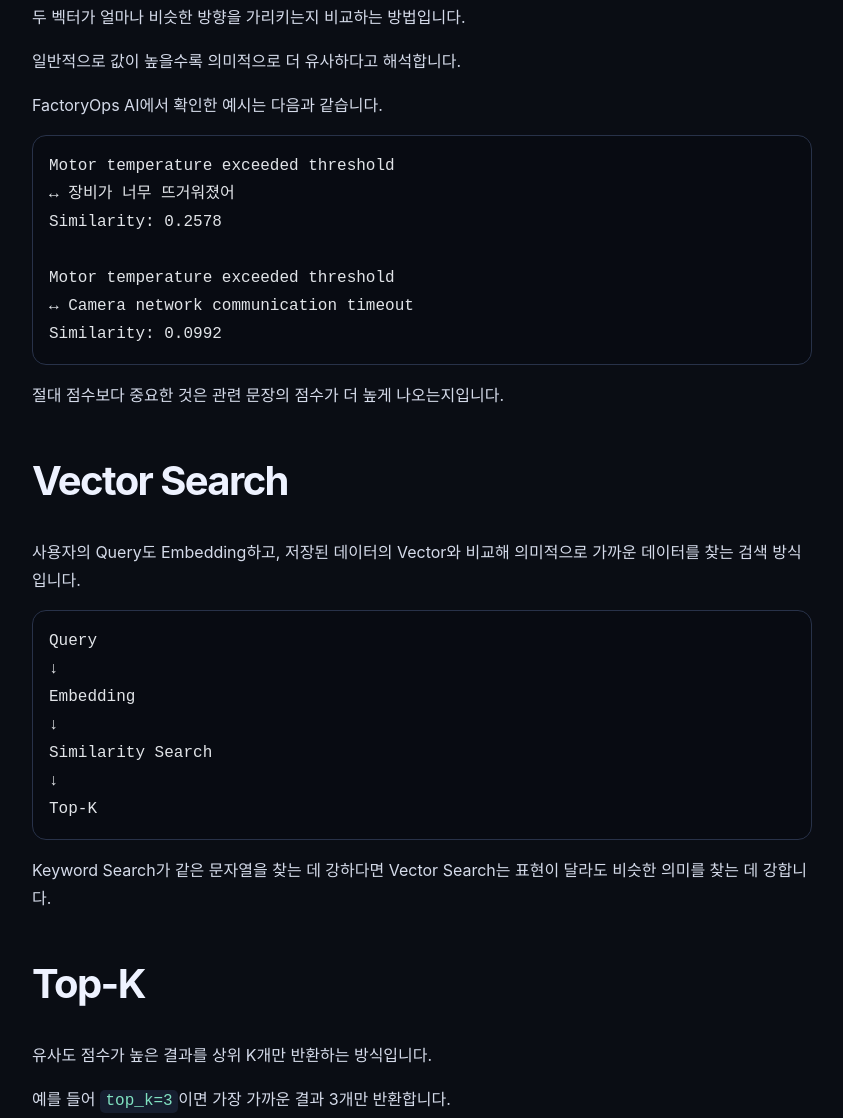
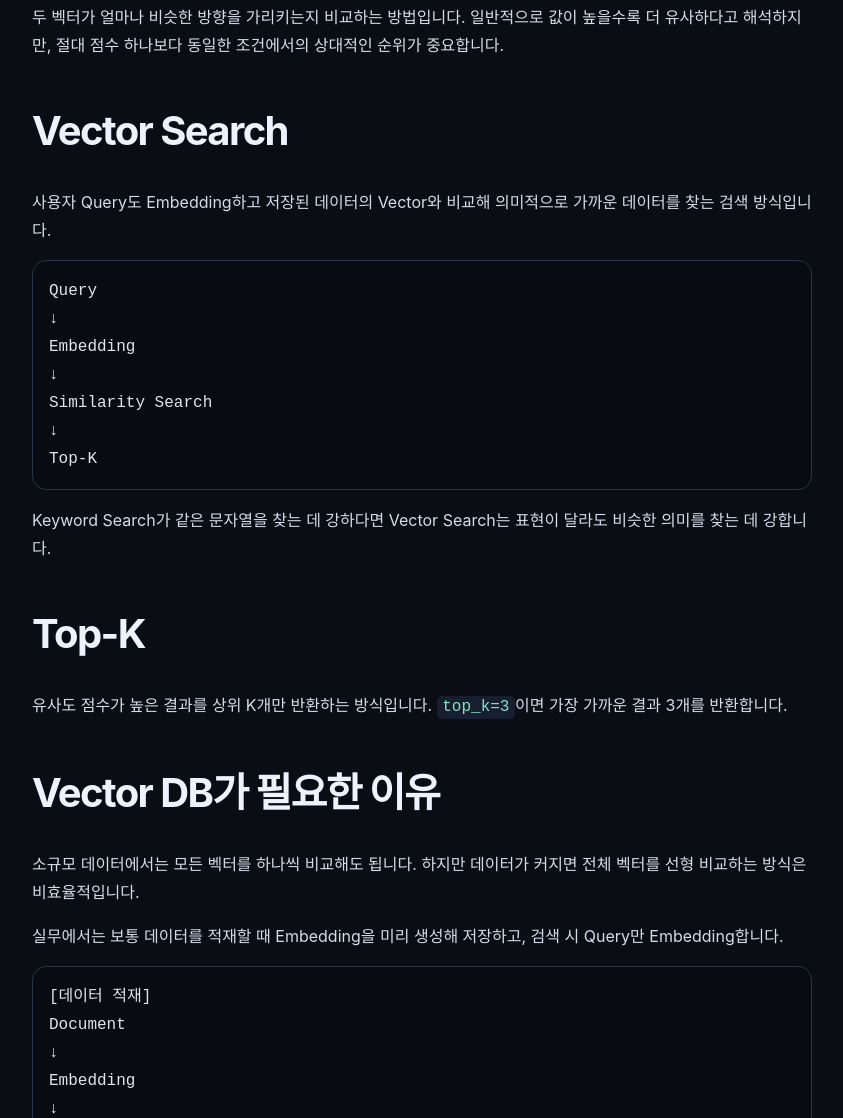
Before and after one commit to jaedark/jamtaeng-dev-lab, an Astro site: page /jamtaeng-dev-lab/blog/embedding-vector-search-core-concepts in a window 1280 px wide. Shown: the part 1188-2306 px from the top of the page, without its empty margins (218-1061 px from the left). Built offline with nearby package versions, Linux system fonts and the light colour scheme; Astro itself is replaced by a stand-in of ours; code samples lack their colours.

Commit message:
docs: make vector search concept note project independent

````diff
--- a/src/content/blog/embedding-vector-search-core-concepts.md
+++ b/src/content/blog/embedding-vector-search-core-concepts.md
@@ -6,7 +6,7 @@ tags: [Concept, AI, Embedding, Vector Search]
 draft: false
 ---
 
-FactoryOps AI를 진행하면서 자주 다시 보게 될 개념을 별도로 정리합니다.
+Embedding과 Vector Search를 사용할 때 반복해서 확인하게 되는 핵심 개념을 프로젝트와 분리해 정리합니다.
 
 ## Embedding
 Embedding은 텍스트의 의미를 숫자 벡터로 표현하는 방식입니다.
@@ -29,26 +29,10 @@ Motor temperature exceeded threshold
 ```
 
 ## Cosine Similarity
-두 벡터가 얼마나 비슷한 방향을 가리키는지 비교하는 방법입니다.
-
-일반적으로 값이 높을수록 의미적으로 더 유사하다고 해석합니다.
-
-FactoryOps AI에서 확인한 예시는 다음과 같습니다.
-
-```text
-Motor temperature exceeded threshold
-↔ 장비가 너무 뜨거워졌어
-Similarity: 0.2578
-
-Motor temperature exceeded threshold
-↔ Camera network communication timeout
-Similarity: 0.0992
-```
-
-절대 점수보다 중요한 것은 관련 문장의 점수가 더 높게 나오는지입니다.
+두 벡터가 얼마나 비슷한 방향을 가리키는지 비교하는 방법입니다. 일반적으로 값이 높을수록 더 유사하다고 해석하지만, 절대 점수 하나보다 동일한 조건에서의 상대적인 순위가 중요합니다.
 
 ## Vector Search
-사용자의 Query도 Embedding하고, 저장된 데이터의 Vector와 비교해 의미적으로 가까운 데이터를 찾는 검색 방식입니다.
+사용자 Query도 Embedding하고 저장된 데이터의 Vector와 비교해 의미적으로 가까운 데이터를 찾는 검색 방식입니다.
 
 ```text
 Query
@@ -63,16 +47,12 @@ Top-K
 Keyword Search가 같은 문자열을 찾는 데 강하다면 Vector Search는 표현이 달라도 비슷한 의미를 찾는 데 강합니다.
 
 ## Top-K
-유사도 점수가 높은 결과를 상위 K개만 반환하는 방식입니다.
-
-예를 들어 `top_k=3`이면 가장 가까운 결과 3개만 반환합니다.
+유사도 점수가 높은 결과를 상위 K개만 반환하는 방식입니다. `top_k=3`이면 가장 가까운 결과 3개를 반환합니다.
 
 ## Vector DB가 필요한 이유
-소규모 데이터에서는 모든 벡터를 하나씩 비교해도 됩니다.
+소규모 데이터에서는 모든 벡터를 하나씩 비교해도 됩니다. 하지만 데이터가 커지면 전체 벡터를 선형 비교하는 방식은 비효율적입니다.
 
-하지만 데이터가 커지면 검색마다 모든 데이터를 다시 Embedding하거나 전체 벡터를 선형 비교하는 방식은 비효율적입니다.
-
-실무에서는 보통 데이터를 등록할 때 Embedding을 미리 생성해 Vector DB에 저장합니다.
+실무에서는 보통 데이터를 적재할 때 Embedding을 미리 생성해 저장하고, 검색 시 Query만 Embedding합니다.
 
 ```text
 [데이터 적재]
@@ -92,14 +72,12 @@ Vector DB 검색
 Top-K
 ```
 
-데이터 규모가 더 커지면 ANN Index, Metadata Filtering, Hybrid Search, Reranking 같은 요소가 추가됩니다.
+데이터 규모가 커지면 ANN Index, Metadata Filtering, Hybrid Search, Reranking 같은 요소가 추가됩니다.
 
 ## Keyword Search와 Vector Search
-둘 중 하나가 항상 더 좋은 것은 아닙니다.
+둘 중 하나가 항상 더 좋은 것은 아닙니다. 코드, ID, 고유명사처럼 문자열 일치가 중요한 경우 Keyword Search가 강하고, 자연어 표현처럼 의미가 중요한 경우 Vector Search가 강합니다.
 
-정확한 장애 코드나 설비명처럼 문자열 일치가 중요한 경우 Keyword Search가 강하고, 자연어 표현처럼 의미가 중요한 경우 Vector Search가 강합니다.
-
-그래서 실제 검색 시스템에서는 둘을 함께 사용하는 Hybrid Search도 자주 고려합니다.
+그래서 실제 검색 시스템에서는 둘을 함께 사용하는 Hybrid Search도 자주 사용합니다.
 
 ## RAG와의 관계
 Vector Search는 RAG의 Retrieval 단계에서 자주 사용됩니다.
````
